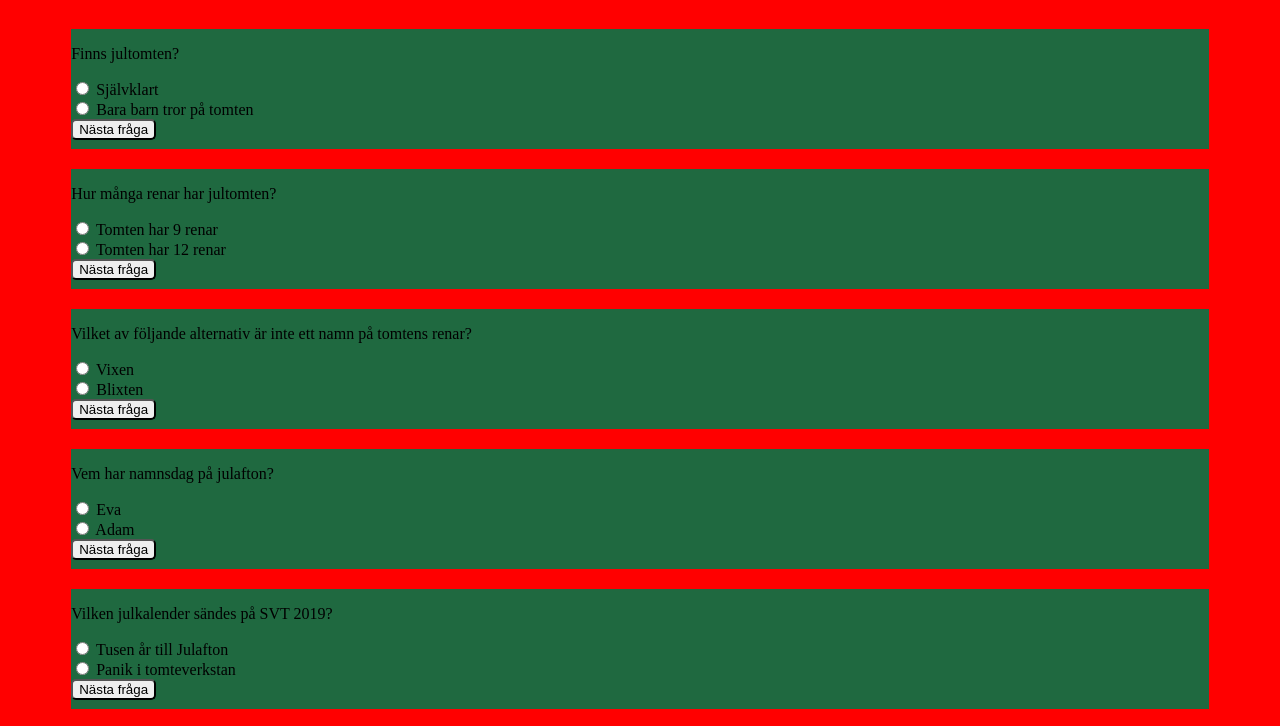
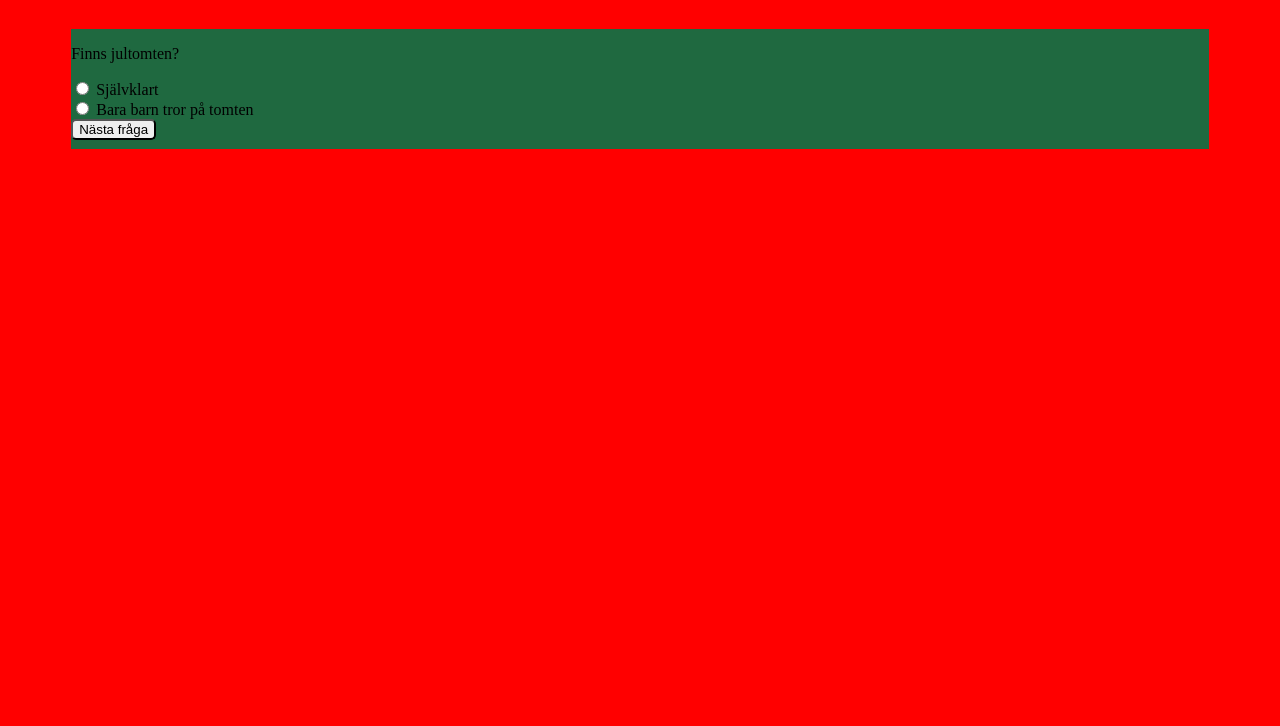
Before and after one commit to petrakarlsson1010/ExaminationsuppgiftJavaScript, a plain HTML site: page index.html in a window 1280 px wide. Shown: the part 69-795 px from the top of the page. Drawn offline with Linux system fonts and the light colour scheme.

Commit message:
IT'S WORKING! (kind of working)

```diff
--- a/script.js
+++ b/script.js
@@ -55,7 +55,10 @@ window.onload = function() {
 let frågor = document.querySelectorAll(".frågor");
 let nästabtn = document.querySelectorAll(".nästaBtn");
 let resultat = document.getElementsByClassName(".resultat");
+let aktuelfråga = 0;
 let poäng = 0;
+
+frågor[aktuelfråga].style.display = "block";
 
 /*Styr knapptryckning på divarna, (vid tryck) borde
 diven försvinna och man kan gå vidare till nästa fråga.
@@ -67,10 +70,7 @@ for (let i = 0; i < nästabtn.length; i++){
         if (svar && svar.value === quizet[i].rättsvar){
             poäng++;
             }
-        /*frågor[i].style.display = "none";
-        if (frågor[i+1]){
-            frågor[i+1].style.display = "block";
-        }*/}
+      }
 
 
 //Borde styra poängräkningen, får den inte att fungera.
@@ -90,19 +90,4 @@ if (poäng < frågor.length * 0.5){
 };
 resultat.style.displey = "block";
 };
-
-/*Fungerar inte....
-for (let i = 0; i <nästabtn.length; i++){
-    nästabtn[i].onclick = function(){
-      if(rättsvar<frågor.length * 0.5){
-        console.log("Du har fått mindre än 50% rätt");
-      }
-      else if(rättsvar <= frågor.length * 0.78){
-        console.log("Du har fått mer än 50% rätt");
-      }
-      else{
-        console.log("Du har fått mer än 70% rätt");
-      }
-
-    }; */
 }
--- a/style.css
+++ b/style.css
@@ -11,9 +11,9 @@ body {
     width: 90%;
     height: 120px;
     margin: 10px;
-    /*Borde göra så att divarna inte syns (ligger bakom varandra
+    /*Borde göra så att divarna inte syns (ligger bakom varandra*/
     display: none;
-   */
+
 }
 /*Borde göra så att första diven syns, Men utan display
 none på .frågor så syns alla divar, med display none syns
```
